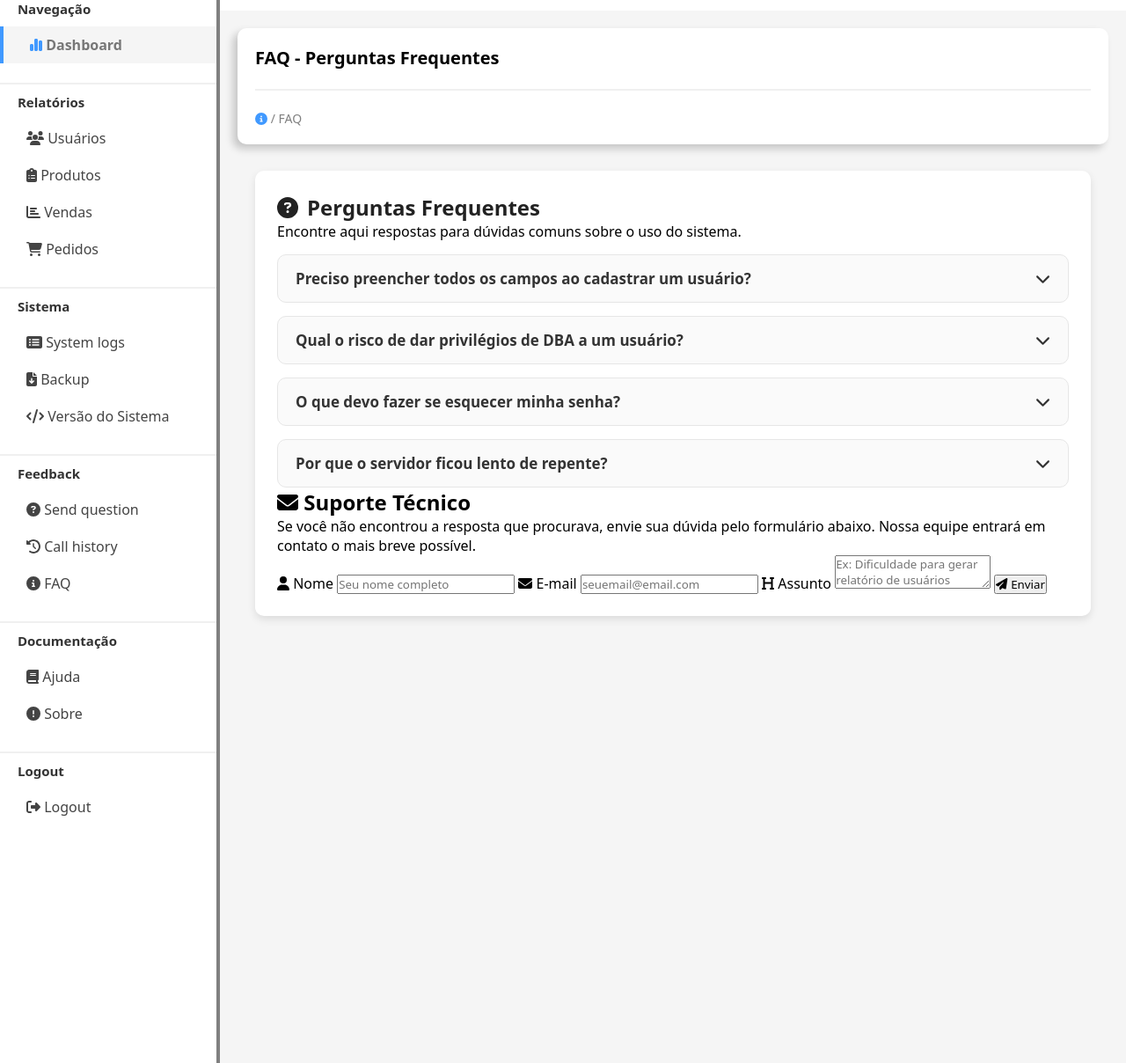
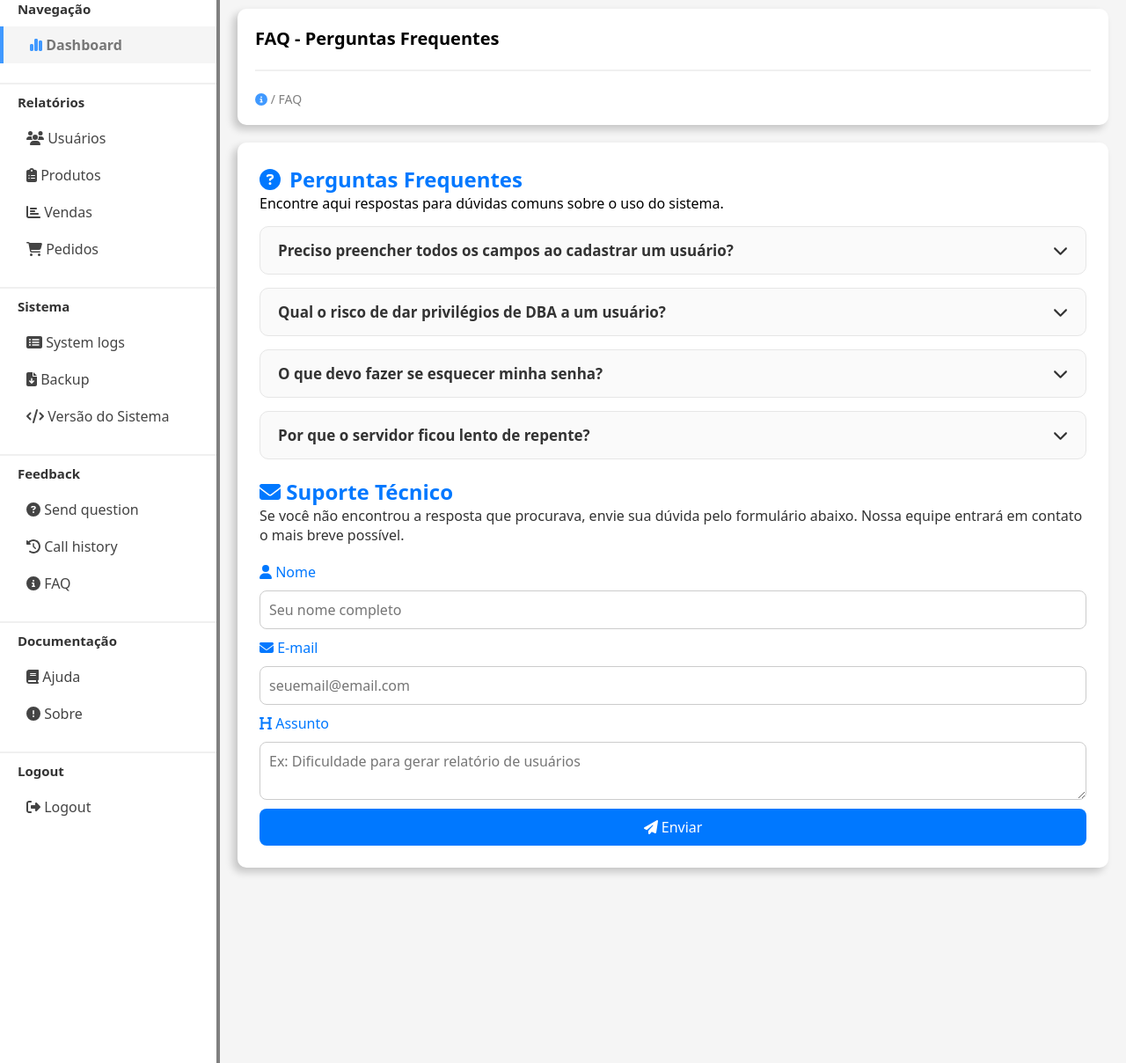
Before and after one commit to tenmenezes/Nexus_SixTech, a PHP site: page /feedback/faq.html in a window 1280 px wide. Shown: the part 70-1278 px from the top of the page at 88% size. Run offline with PHP 8.4, Linux system fonts and the light colour scheme.

Commit message:
Enviando tela FAQ pronta

```diff
--- a/Master/css/about.css
+++ b/Master/css/about.css
@@ -3,7 +3,7 @@
     border-radius: 10px;
     padding: 25px;
     margin-top: 20px;
-    box-shadow: -5px 5px 10px rgba(0, 0, 0, 0.2);;
+    box-shadow: -5px 5px 10px rgba(0, 0, 0, 0.2);
 }
 
 .about-container h1 {
--- a/Master/css/faq.css
+++ b/Master/css/faq.css
@@ -9,21 +9,13 @@
     box-sizing: border-box;
 }
 
-/* Corrige vazamento lateral */
-body, .main, .content {
-    overflow-x: hidden;
-    max-width: 100%;
-}
-
 .faq-container {
     background-color: #fff;
     border-radius: 10px;
     padding: 25px;
-    box-shadow: 0 4px 10px rgba(0,0,0,0.1);
-    margin: 30px auto; /* centraliza e evita margens laterais fixas */
-    max-width: 950px;
+    box-shadow: -5px 5px 10px rgba(0, 0, 0, 0.2);
+    margin-top: 20px;
     width: 100%;
-    box-sizing: border-box;
 }
 
 .faq-container h1 {
@@ -31,7 +23,7 @@
     align-items: center;
     gap: 10px;
     font-size: 24px;
-    color: #222;
+    color: #0078ff;
 }
 
 .faq-topic {
@@ -40,7 +32,7 @@
     border-radius: 10px;
     padding: 15px 20px;
     margin-top: 15px;
-    transition: 0.3s;
+    transition: all 0.3s ease;
     cursor: pointer;
 }
 
@@ -68,6 +60,46 @@
     animation: fadeIn 0.3s ease;
 }
 
+.faq-help {
+    margin-top: 20px;
+    color: #0078ff;
+}
+
+.faq-help p {
+    color: #333;
+}
+
+.support-form {
+    display: flex;
+    flex-direction: column;
+    gap: 10px;
+    margin-top: 20px;
+}
+
+.support-form input,
+.support-form textarea {
+    padding: 10px;
+    border-radius: 8px;
+    border: 1px solid #ccc;
+    font-size: 1rem;
+    width: 100%;
+}
+
+.btn {
+    background-color: var(--primary-color, #0078ff);
+    color: white;
+    border-radius: 8px;
+    padding: 10px;
+    font-size: 1rem;
+    cursor: pointer;
+    transition: all 0.3s ease;
+    border: none;
+}
+
+.btn:hover {
+    background-color: #005fcc;
+}
+
 /* 🔹 Ajustes para telas menores */
 @media (max-width: 768px) {
     .content {
--- a/Master/css/help.css
+++ b/Master/css/help.css
@@ -41,6 +41,7 @@
 
 .help-nav {
     display: flex;
+    flex-wrap: wrap;
     gap: 15px;
     background-color: white;
     padding: 12px 20px;
@@ -56,6 +57,8 @@
     color: gray;
     font-weight: 500;
     transition: color 0.3s, transform 0.3s;
+    padding: 5px 10px;
+    white-space: nowrap;
 }
 
 .help-nav a:hover {
--- a/Master/documentation/help.html
+++ b/Master/documentation/help.html
@@ -147,7 +147,6 @@
 
         <a href="../feedback/faq.html" class="send-btn"><i class="fa-solid fa-paper-plane"></i> FAQ</a>
 
-        <hr>
 
         </form>
         </section>
--- a/Master/feedback/faq.html
+++ b/Master/feedback/faq.html
@@ -3,7 +3,7 @@
 <head>
   <meta charset="UTF-8">
   <meta name="viewport" content="width=device-width, initial-scale=1.0">
-  !-- Animate.css -->
+  <!-- Animate.css -->
     <link rel="stylesheet" href="https://cdnjs.cloudflare.com/ajax/libs/animate.css/4.1.1/animate.min.css"/>
 
     <!-- Font Awesome CDN - CSS -->
@@ -157,7 +157,6 @@
 
   <!-- SCRIPTS -->
   <script>
-    // Efeito abrir/fechar respostas
     document.querySelectorAll(".faq-topic").forEach(item => {
       item.addEventListener("click", () => {
         item.classList.toggle("active");
```
